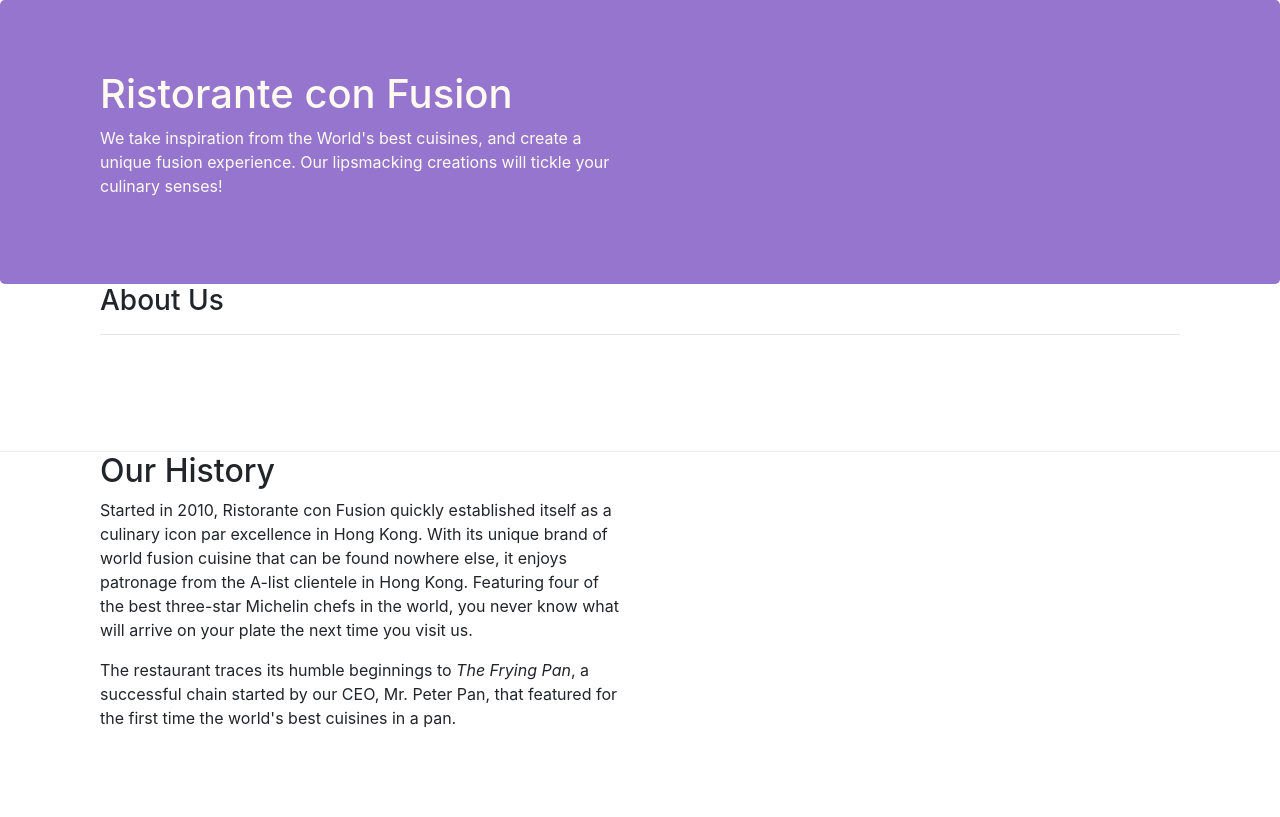
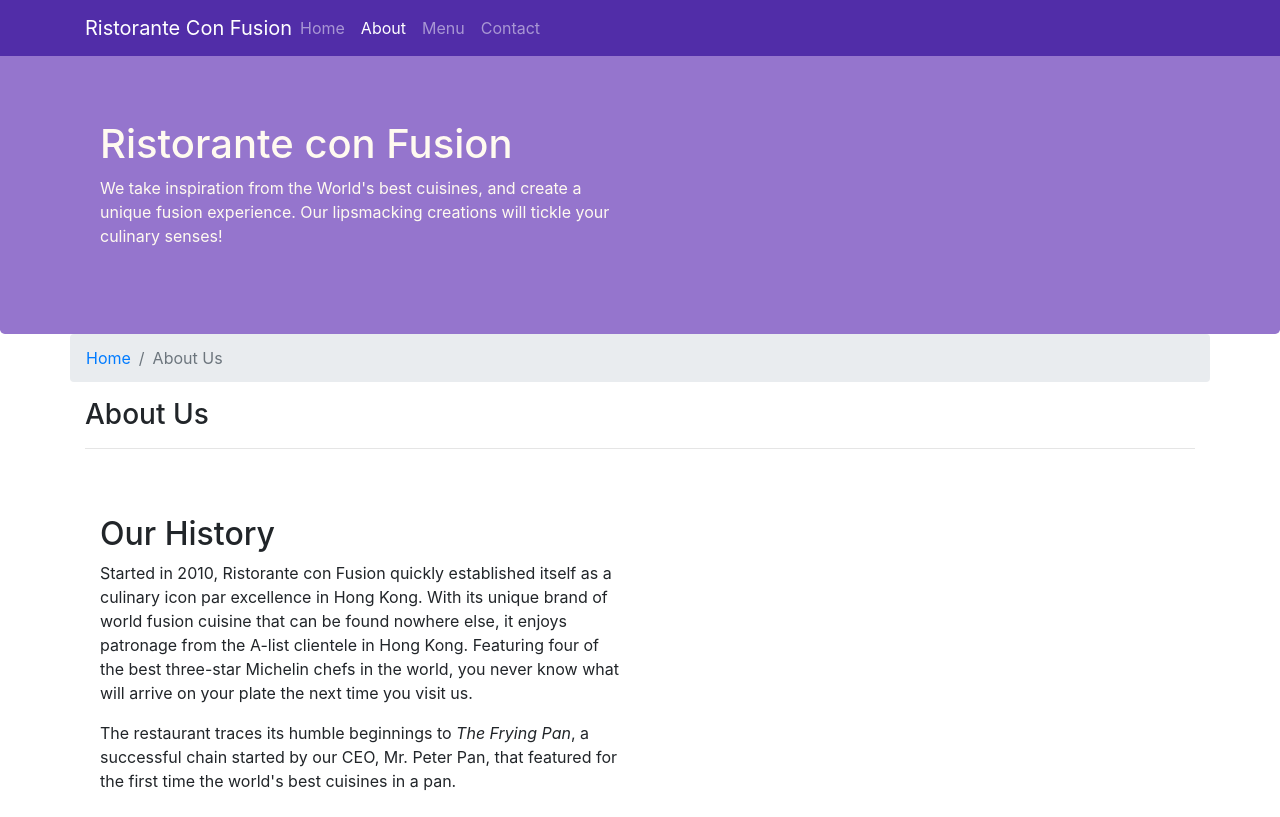
Before and after one commit to evangeldaping/Bootstrap4, a website: page aboutus.html in a window 1280 px wide. Shown: the top 817 px of the page. Drawn offline with nearby package versions, Linux system fonts and the light colour scheme.

Commit message:
NavBar and BreadCrumbs

```diff
--- a/aboutus.html
+++ b/aboutus.html
@@ -17,59 +17,90 @@
 
 <body>
 
+    <nav class="navbar navbar-dark navbar-expand-sm fixed-top">
+        <div class="container">
+            <button class="navbar-toggler" type="button" data-toggle="collapse" data-target="#Navbar">
+                <span class="navbar-toggler-icon"></span>
+            </button>
+            <a class="navbar-brand mr-auto" href="./index.html">Ristorante Con Fusion</a>
+            <div class="collapse navbar-collapse" id="Navbar">
+                <ul class="navbar-nav mr-auto">
+                    <li class="nav-item"><a class="nav-link" href="./index.html">Home</a></li>
+                    <li class="nav-item active"><a class="nav-link" href="#">About</a></li>
+                    <li class="nav-item"><a class="nav-link" href="#">Menu</a></li>
+                    <li class="nav-item"><a class="nav-link" href="#">Contact</a></li>
+                </ul>
+            </div>
+        </div>
+    </nav>
+
     <header class="jumbotron">
         <div class="container">
             <div class="row row-header">
                 <div class="col-12 col-sm-6">
                     <h1>Ristorante con Fusion</h1>
-                    <p>We take inspiration from the World's best cuisines, and create a unique fusion experience. Our lipsmacking creations will tickle your culinary senses!</p>
+                    <p>We take inspiration from the World's best cuisines, and create a unique fusion experience. Our
+                        lipsmacking creations will tickle your culinary senses!</p>
                 </div>
             </div>
         </div>
     </header>
 
-    <div>
     <div class="container">
-            <div class="col">
+        <div class="row">
+            <ol class="col-12 breadcrumb">
+                <li class="breadcrumb-item"><a href="./index.html">Home</a></li>
+                <li class="breadcrumb-item active">About Us</li>
+            </ol>
+            <div class="col-12">
                 <h3>About Us</h3>
                 <hr>
             </div>
         </div>
 
-        <div class="row-content-about">
-        </div>
-
-        <div class="container">
-            <div class="col-12 col-sm-6">
+        <div class="row row-content">
+            <div class="col-sm-6">
                 <h2>Our History</h2>
-                <p>Started in 2010, Ristorante con Fusion quickly established itself as a culinary icon par excellence in Hong Kong. With its unique brand of world fusion cuisine that can be found nowhere else, it enjoys patronage from the A-list clientele in Hong Kong.  Featuring four of the best three-star Michelin chefs in the world, you never know what will arrive on your plate the next time you visit us.</p>
-                <p>The restaurant traces its humble beginnings to <em>The Frying Pan</em>, a successful chain started by our CEO, Mr. Peter Pan, that featured for the first time the world's best cuisines in a pan.</p>
+                <p>Started in 2010, Ristorante con Fusion quickly established itself as a culinary icon par excellence
+                    in Hong Kong. With its unique brand of world fusion cuisine that can be found nowhere else, it
+                    enjoys patronage from the A-list clientele in Hong Kong. Featuring four of the best three-star
+                    Michelin chefs in the world, you never know what will arrive on your plate the next time you visit
+                    us.</p>
+                <p>The restaurant traces its humble beginnings to <em>The Frying Pan</em>, a successful chain started by
+                    our CEO, Mr. Peter Pan, that featured for the first time the world's best cuisines in a pan.</p>
             </div>
             <div>
             </div>
         </div>
 
-        <div class="row-content-about">
-        </div>
-
-
-        <div class="container">
-            <div class="col">
+        <div class="row row-content">
+            <div class="col-12">
                 <h2>Corporate Leadership</h2>
                 <h3>Peter Pan <small>Chief Epicurious Officer</small></h3>
-                <p class="d-none d-sm-block">Our CEO, Peter, credits his hardworking East Asian immigrant parents who undertook the arduous journey to the shores of America with the intention of giving their children the best future. His mother's wizardy in the kitchen whipping up the tastiest dishes with whatever is available inexpensively at the supermarket, was his first inspiration to create the fusion cuisines for which <em>The Frying Pan</em> became well known. He brings his zeal for fusion cuisines to this restaurant, pioneering cross-cultural culinary connections.</p>
+                <p class="d-none d-sm-block">Our CEO, Peter, credits his hardworking East Asian immigrant parents who
+                    undertook the arduous journey to the shores of America with the intention of giving their children
+                    the best future. His mother's wizardy in the kitchen whipping up the tastiest dishes with whatever
+                    is available inexpensively at the supermarket, was his first inspiration to create the fusion
+                    cuisines for which <em>The Frying Pan</em> became well known. He brings his zeal for fusion cuisines
+                    to this restaurant, pioneering cross-cultural culinary connections.</p>
                 <h3>Dhanasekaran Witherspoon <small>Chief Food Officer</small></h3>
-                <p class="d-none d-sm-block">Our CFO, Danny, as he is affectionately referred to by his colleagues, comes from a long established family tradition in farming and produce. His experiences growing up on a farm in the Australian outback gave him great appreciation for varieties of food sources. As he puts it in his own words, <em>Everything that runs, wins, and everything that stays, pays!</em></p>
+                <p class="d-none d-sm-block">Our CFO, Danny, as he is affectionately referred to by his colleagues,
+                    comes from a long established family tradition in farming and produce. His experiences growing up on
+                    a farm in the Australian outback gave him great appreciation for varieties of food sources. As he
+                    puts it in his own words, <em>Everything that runs, wins, and everything that stays, pays!</em></p>
                 <h3>Agumbe Tang <small>Chief Taste Officer</small></h3>
-                <p class="d-none d-sm-block">Blessed with the most discerning gustatory sense, Agumbe, our CTO, personally ensures that every dish that we serve meets his exacting tastes. Our chefs dread the tongue lashing that ensues if their dish does not meet his exacting standards. He lives by his motto, <em>You click only if you survive my lick.</em></p>
+                <p class="d-none d-sm-block">Blessed with the most discerning gustatory sense, Agumbe, our CTO,
+                    personally ensures that every dish that we serve meets his exacting tastes. Our chefs dread the
+                    tongue lashing that ensues if their dish does not meet his exacting standards. He lives by his
+                    motto, <em>You click only if you survive my lick.</em></p>
                 <h3>Alberto Somayya <small>Executive Chef</small></h3>
-                <p class="d-none d-sm-block">Award winning three-star Michelin chef with wide International experience having worked closely with whos-who in the culinary world, he specializes in creating mouthwatering Indo-Italian fusion experiences. He says, <em>Put together the cuisines from the two craziest cultures, and you get a winning hit! Amma Mia!</em></p>
+                <p class="d-none d-sm-block">Award winning three-star Michelin chef with wide International experience
+                    having worked closely with whos-who in the culinary world, he specializes in creating mouthwatering
+                    Indo-Italian fusion experiences. He says, <em>Put together the cuisines from the two craziest
+                        cultures, and you get a winning hit! Amma Mia!</em></p>
             </div>
         </div>
 
-    </div>
-
-    <div class="row-content-about">
     </div>
 
     <footer class="footer">
@@ -78,7 +109,7 @@
                 <div class="col-4 offset-1 col-sm-2">
                     <h5>Links</h5>
                     <ul class="list-unstyled">
-                        <li><a href="#">Home</a></li>
+                        <li><a href="./index.html">Home</a></li>
                         <li><a href="#">About</a></li>
                         <li><a href="#">Menu</a></li>
                         <li><a href="#">Contact</a></li>
--- a/css/styles.css
+++ b/css/styles.css
@@ -31,11 +31,11 @@
     color: #0f0f0f;
 }
 
-/**about us**/
+body {
+    padding: 50px 0px 0px 0px;
+    z-index: 0;
+}
 
-.row-content-about {
-    margin: 0px auto;
-    padding: 50px 0px 50px 0px;
-    border-bottom: 1px ridge;
-    min-height: 10px;
+.navbar-dark {
+    background-color: #512DA8;
 }
```
Also changed, not shown: index.html (+20 -2 lines). Lines whose indentation alone changed are shown as unchanged.
